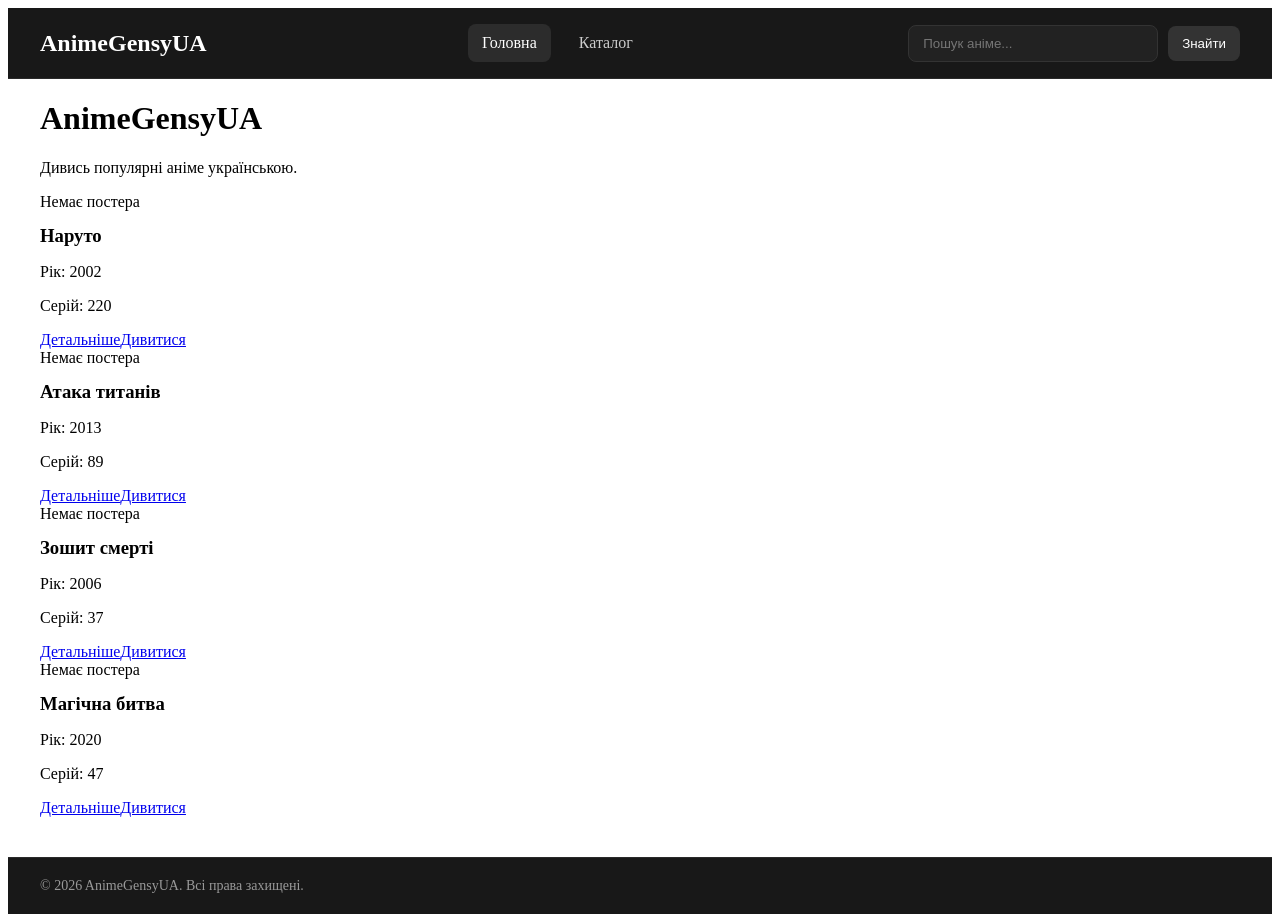
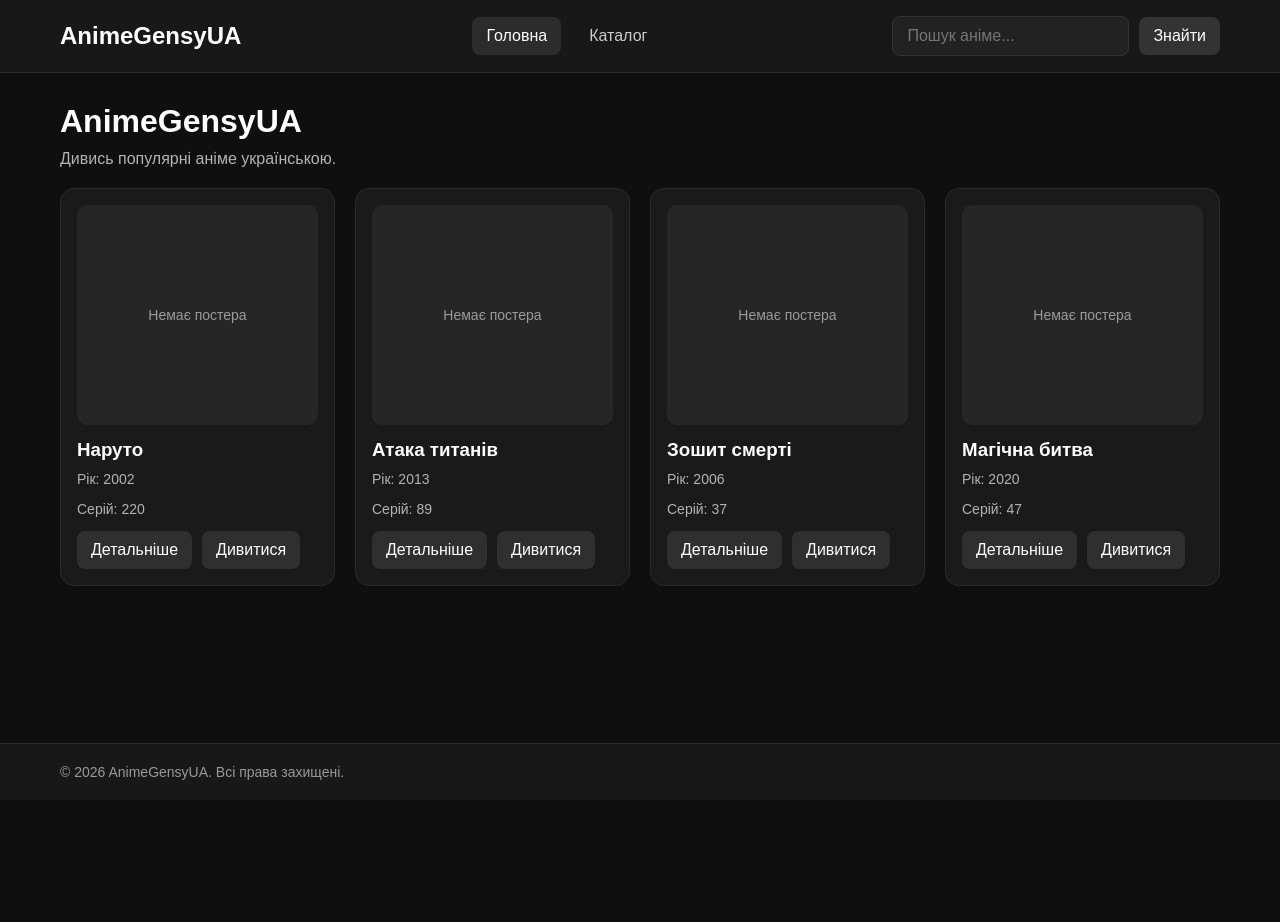
Before and after one commit to Ameravin/AnimeGensyUA, a React (Vite) app: page / in a window 1280 px wide. After the commit the page ends 800 px from the top, so only its background shows below. Built offline with nearby package versions, Linux system fonts and the light colour scheme.

Commit message:
Update global.css

```diff
--- a/src/styles/global.css
+++ b/src/styles/global.css
@@ -0,0 +1,272 @@
+* {
+  box-sizing: border-box;
+}
+
+html {
+  scroll-behavior: smooth;
+}
+
+body {
+  margin: 0;
+  font-family: Arial, sans-serif;
+  background: #0f0f0f;
+  color: #ffffff;
+}
+
+a {
+  color: inherit;
+  text-decoration: none;
+}
+
+button,
+input {
+  font: inherit;
+}
+
+img {
+  max-width: 100%;
+  display: block;
+}
+
+h1,
+h2,
+h3,
+p {
+  margin-top: 0;
+}
+
+.container {
+  width: 100%;
+  max-width: 1200px;
+  margin: 0 auto;
+  padding: 0 20px;
+}
+
+.page {
+  padding: 30px 0;
+}
+
+.grid {
+  display: grid;
+  grid-template-columns: repeat(auto-fit, minmax(220px, 1fr));
+  gap: 20px;
+  margin-top: 20px;
+}
+
+.section-title {
+  font-size: 32px;
+  margin-bottom: 10px;
+}
+
+.section-text {
+  color: #b3b3b3;
+  margin-bottom: 0;
+}
+
+.button {
+  display: inline-block;
+  padding: 10px 14px;
+  background: #2f2f2f;
+  color: #fff;
+  border: none;
+  border-radius: 8px;
+  cursor: pointer;
+  transition: 0.2s ease;
+}
+
+.button:hover {
+  background: #424242;
+}
+
+.card {
+  background: #1a1a1a;
+  border: 1px solid #2b2b2b;
+  border-radius: 14px;
+  padding: 16px;
+}
+
+.poster {
+  width: 100%;
+  height: 220px;
+  border-radius: 10px;
+  overflow: hidden;
+  background: #262626;
+  display: flex;
+  align-items: center;
+  justify-content: center;
+}
+
+.poster-empty {
+  color: #9b9b9b;
+  font-size: 14px;
+  text-align: center;
+  padding: 10px;
+}
+
+.meta {
+  color: #b3b3b3;
+  font-size: 14px;
+}
+
+.actions {
+  display: flex;
+  gap: 10px;
+  flex-wrap: wrap;
+  margin-top: 12px;
+}
+
+.player-box {
+  margin-top: 20px;
+  width: 100%;
+  min-height: 400px;
+  background: #1d1d1d;
+  border: 1px solid #2a2a2a;
+  border-radius: 12px;
+  display: flex;
+  align-items: center;
+  justify-content: center;
+  color: #9f9f9f;
+  font-size: 20px;
+  text-align: center;
+  padding: 20px;
+}
+.watch-panel {
+  background: #121f36;
+  border: 1px solid #24324b;
+  border-radius: 20px;
+  padding: 20px;
+}
+
+.source-tabs {
+  display: flex;
+  gap: 12px;
+  flex-wrap: wrap;
+  margin-bottom: 20px;
+}
+
+.source-tab {
+  padding: 12px 20px;
+  border: none;
+  border-radius: 12px;
+  background: #24324b;
+  color: #9fc1ee;
+  cursor: pointer;
+  transition: 0.2s ease;
+}
+
+.source-tab.active {
+  background: linear-gradient(135deg, #7b2cff, #b52cff);
+  color: #fff;
+}
+
+.watch-controls {
+  display: grid;
+  grid-template-columns: 52px minmax(180px, 1fr) 52px minmax(220px, 1.2fr);
+  gap: 16px;
+  margin-bottom: 22px;
+}
+
+.control-arrow {
+  height: 56px;
+  border: 1px solid #24324b;
+  border-radius: 12px;
+  background: #18263d;
+  color: #dbe7ff;
+  cursor: pointer;
+  font-size: 32px;
+  line-height: 1;
+}
+
+.control-arrow:disabled {
+  opacity: 0.45;
+  cursor: not-allowed;
+}
+
+.control-select {
+  height: 56px;
+  border: 1px solid #24324b;
+  border-radius: 12px;
+  background: #18263d;
+  color: #fff;
+  padding: 0 18px;
+  outline: none;
+}
+
+.video-frame {
+  position: relative;
+  min-height: 500px;
+  border-radius: 18px;
+  overflow: hidden;
+  background:
+    linear-gradient(90deg, rgba(0, 0, 0, 0.88) 10%, rgba(0, 0, 0, 0.3) 45%, rgba(255, 220, 70, 0.75) 100%),
+    radial-gradient(circle at 70% 30%, rgba(255, 228, 90, 0.75), transparent 30%),
+    linear-gradient(135deg, #08111c, #15263e 50%, #3b3f25 100%);
+  display: flex;
+  align-items: end;
+}
+
+.video-overlay {
+  padding: 28px;
+}
+
+.video-badge {
+  display: inline-block;
+  margin-bottom: 14px;
+  padding: 8px 12px;
+  border-radius: 999px;
+  background: rgba(16, 24, 40, 0.7);
+  color: #dbe7ff;
+  font-size: 14px;
+}
+
+.video-title {
+  margin: 0 0 10px;
+  font-size: 32px;
+}
+
+.video-meta {
+  margin: 0;
+  color: #d4ddf4;
+  font-size: 15px;
+}
+
+@media (max-width: 900px) {
+  .watch-controls {
+    grid-template-columns: 52px 1fr 52px;
+  }
+
+  .control-select-voice {
+    grid-column: 1 / -1;
+  }
+
+  .video-frame {
+    min-height: 360px;
+  }
+}
+
+@media (max-width: 640px) {
+  .watch-panel {
+    padding: 14px;
+    border-radius: 16px;
+  }
+
+  .watch-controls {
+    grid-template-columns: 1fr;
+  }
+
+  .control-arrow {
+    height: 48px;
+  }
+
+  .control-select {
+    height: 50px;
+  }
+
+  .video-frame {
+    min-height: 280px;
+  }
+
+  .video-title {
+    font-size: 24px;
+  }
+}
```
